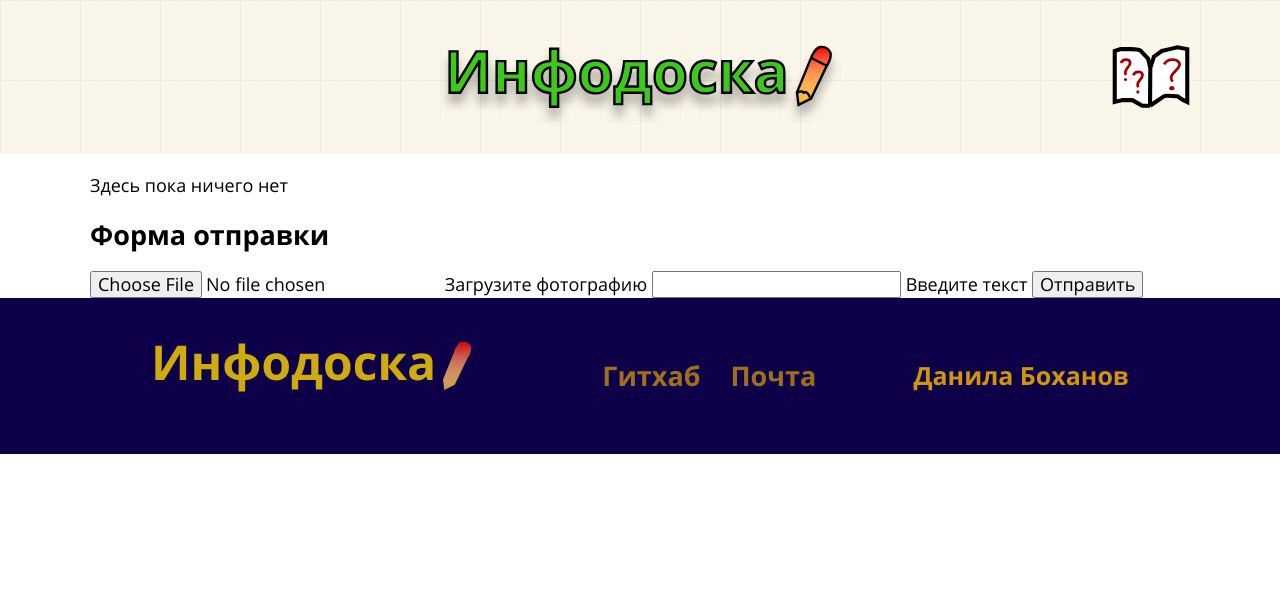
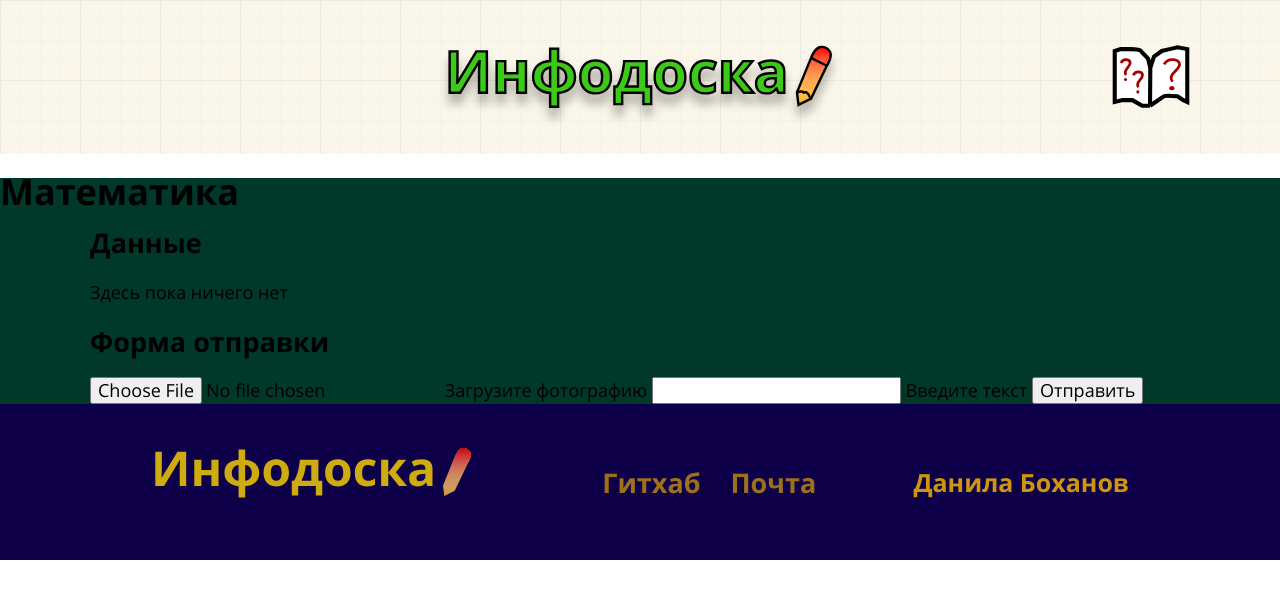
Before and after one commit to danilaBohanovSchoolProjects/SchoolProject2020-2021, a website: page source/math.html in a window 1280 px wide. Drawn offline with nearby package versions, Linux system fonts and the light colour scheme; files that its build step writes are made by us from their sources.

Commit message:
Задний фон формы

```diff
--- /dev/null
+++ b/source/less/blocks/page-main.less
@@ -0,0 +1,5 @@
+.page-main {
+  &--bg {
+    background-color: @subjects-bg;
+  }
+}
--- a/source/less/style.less
+++ b/source/less/style.less
@@ -6,6 +6,7 @@
 @import "blocks/visually-hidden.less";
 @import "blocks/container.less";
 @import "blocks/page-header.less";
+@import "blocks/page-main.less";
 @import "blocks/subjects.less";
 @import "blocks/subjects-list.less";
 @import "blocks/description.less";
--- a/source/math.html
+++ b/source/math.html
@@ -10,9 +10,6 @@
   <body>
     <header class="page-header">
       <div class="container page-header__inner">
-        <h1 class="page-header__info visually-hidden">
-          Сайт Инфодоска
-        </h1>
         <a class="page-header__logo">
           <img сlass="page-header__logo-image" src="img/logo-header.svg" alt="Логотип сайта" width="320" height="66">
         </a>
@@ -23,9 +20,15 @@
         </a>
       </div>
     </header>
-    <main class="page-main">
+    <main class="page-main page-main--bg">
+      <h1 class="page-main__title">
+        Математика
+      </h1>
       <div class="container">
-        <p>Здесь пока ничего нет</p>
+        <section class="result">
+          <h2 class="result__title">Данные</h2>
+          <p class="result__nothing">Здесь пока ничего нет</p>
+        </section>
         <section class="page-main__form-section form-section">
           <h2 class="form-section__title">Форма отправки</h2>
           <form class="form-section__form" action="https://echo.htmlacademy.ru" method="post" enctype="multipart/form-data" autocomplete="off">
```
Also changed, not shown: source/index.html (+3 -3 lines).
